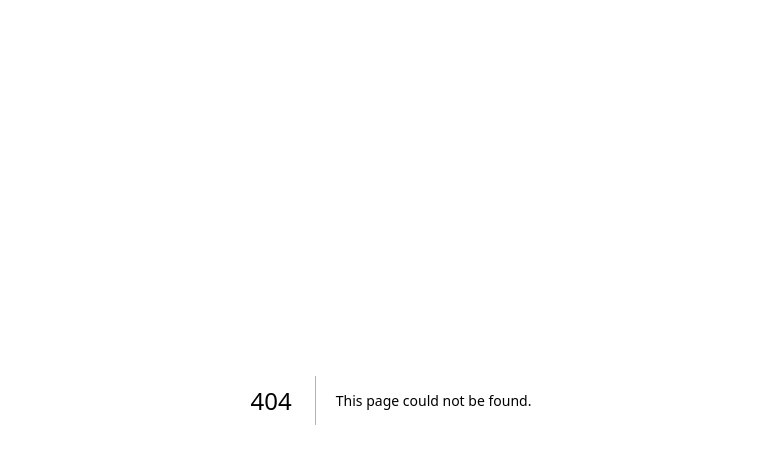
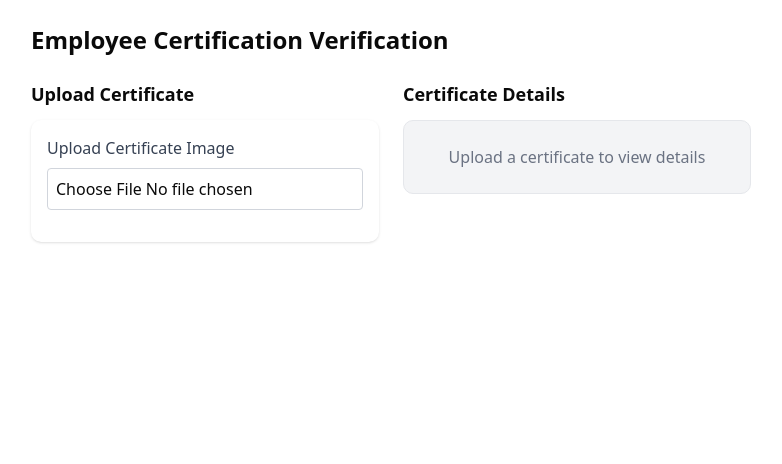
Before and after one commit to samjoshuadud/faculty-hackathon, a Next.js app: page /Example in a window 1280 px wide. Before the commit this address had no page. Shown: the top 464 px of the page, without its empty margins (249-1031 px from the left). Built offline with nearby package versions, Linux system fonts and the light colour scheme; no server answers.

Commit message:
Feat: Scanner Image

```diff
--- /dev/null
+++ b/app/Example/page.tsx
@@ -0,0 +1,117 @@
+'use client'
+import { useState } from 'react';
+import CertificationScanner from '@/app/components/Scanner';
+
+export default function Home() {
+  const [certData, setCertData] = useState({ name: '', expirationDate: '' });
+
+  const handleCertResults = (results) => {
+    console.log('Certificate results:', results);
+    setCertData(results);
+  };
+
+  return (
+    <div className="p-6 max-w-3xl mx-auto">
+      <h1 className="text-2xl font-bold mb-6">Employee Certification Verification</h1>
+
+      <div className="grid grid-cols-1 md:grid-cols-2 gap-6">
+        <div>
+          <h2 className="text-lg font-semibold mb-3">Upload Certificate</h2>
+          <CertificationScanner
+            onResultsChange={handleCertResults}
+            showPreview={true}
+            className="bg-gray-50"
+          />
+        </div>
+
+        <div>
+          <h2 className="text-lg font-semibold mb-3">Certificate Details</h2>
+
+          {certData.name || certData.expirationDate ? (
+            <div className="bg-white p-4 rounded-lg shadow-sm">
+              <div className="mb-4">
+                <label className="block text-gray-700 text-sm font-medium mb-1">Certification Name</label>
+                <input
+                  type="text"
+                  value={certData.name}
+                  onChange={(e) => setCertData({ ...certData, name: e.target.value })}
+                  className="w-full border border-gray-300 rounded p-2"
+                />
+              </div>
+
+              <div className="mb-4">
+                <label className="block text-gray-700 text-sm font-medium mb-1">Expiration Date</label>
+                <input
+                  type="text"
+                  value={certData.expirationDate}
+                  onChange={(e) => setCertData({ ...certData, expirationDate: e.target.value })}
+                  className="w-full border border-gray-300 rounded p-2"
+                  placeholder="MM/DD/YYYY"
+                />
+              </div>
+
+              <div className="mt-6">
+                <div className="flex items-center mb-2">
+                  <div className={`w-3 h-3 rounded-full mr-2 ${isExpired(certData.expirationDate) ? 'bg-red-500' : 'bg-green-500'}`}></div>
+                  <div className="text-sm font-medium">
+                    {isExpired(certData.expirationDate) ? 'Expired' : 'Valid'}
+                  </div>
+                </div>
+
+                {isExpired(certData.expirationDate) && (
+                  <div className="text-sm text-red-600">
+                    This certification has expired. Please request renewal.
+                  </div>
+                )}
+
+                {!isExpired(certData.expirationDate) && certData.expirationDate && (
+                  <div className="text-sm text-gray-600">
+                    Valid for {getDaysRemaining(certData.expirationDate)} more days
+                  </div>
+                )}
+              </div>
+
+              <button className="mt-4 w-full bg-blue-500 text-white py-2 rounded hover:bg-blue-600">
+                Save to Employee Record
+              </button>
+            </div>
+          ) : (
+            <div className="bg-gray-100 p-6 rounded-lg border border-gray-200 text-center text-gray-500">
+              Upload a certificate to view details
+            </div>
+          )}
+        </div>
+      </div>
+    </div>
+  );
+}
+
+// Helper functions
+function isExpired(dateStr) {
+  if (!dateStr) return false;
+
+  // Parse MM/DD/YYYY format
+  const parts = dateStr.split('/');
+  if (parts.length !== 3) return false;
+
+  const expirationDate = new Date(parts[2], parts[0] - 1, parts[1]);
+  const today = new Date();
+
+  return expirationDate < today;
+}
+
+function getDaysRemaining(dateStr) {
+  if (!dateStr) return 0;
+
+  // Parse MM/DD/YYYY format
+  const parts = dateStr.split('/');
+  if (parts.length !== 3) return 0;
+
+  const expirationDate = new Date(parts[2], parts[0] - 1, parts[1]);
+  const today = new Date();
+
+  const diffTime = expirationDate - today;
+  const diffDays = Math.ceil(diffTime / (1000 * 60 * 60 * 24));
+
+  return diffDays > 0 ? diffDays : 0;
+}
--- /dev/null
+++ b/app/components/Scanner.tsx
@@ -0,0 +1,123 @@
+'use client'
+import { useState } from 'react';
+import Tesseract from 'tesseract.js';
+import { GoogleGenerativeAI } from '@google/generative-ai';
+
+const genAI = new GoogleGenerativeAI(process.env.NEXT_PUBLIC_GEMINI_API_KEY!);
+const model = genAI.getGenerativeModel({ model: 'gemini-1.5-pro' });
+
+export default function CertificationScanner({
+  onResultsChange,
+  apiKey = process.env.NEXT_PUBLIC_GEMINI_API_KEY!,
+  showPreview = true,
+  className = ''
+}) {
+  const [file, setFile] = useState(null);
+  const [ocrResult, setOcrResult] = useState({ name: '', expirationDate: '' });
+  const [isProcessing, setIsProcessing] = useState(false);
+  const [imagePreview, setImagePreview] = useState(null);
+
+  const handleFileChange = (e) => {
+    const selectedFile = e.target.files[0];
+    if (selectedFile) {
+      setFile(selectedFile);
+
+      // Create preview URL for the image if preview is enabled
+      if (showPreview) {
+        const previewUrl = URL.createObjectURL(selectedFile);
+        setImagePreview(previewUrl);
+      }
+
+      // Auto-process if a file is selected
+      processImage(selectedFile);
+    }
+  };
+
+  const processImage = async (imageFile) => {
+    if (!imageFile) return;
+    setIsProcessing(true);
+
+    try {
+      // Perform OCR on the image
+      const { data: { text } } = await Tesseract.recognize(imageFile, 'eng', {
+        logger: (m) => console.log(m),
+      });
+
+      console.log('OCR Text:', text);
+
+      // Use Google's Generative AI to process the text
+      const prompt = `Extract structured information from this OCR text of a certification document.
+      I need the certification name and expiration date.
+      Text: ${text}
+      Return only the certification name and expiration date in this format:
+      Certification Name: [name]
+      Expiration Date: [date in MM/DD/YYYY format]`;
+
+      const result = await model.generateContent(prompt);
+      const processedText = result.response.text ? result.response.text() : '';
+
+      console.log('Processed Text:', processedText);
+
+      // Extract the information from the processed text
+      const expirationDate = extractExpirationDate(processedText);
+      const certName = extractCertificationName(processedText);
+
+      const results = { name: certName, expirationDate };
+      setOcrResult(results);
+
+      // Call the callback with the results if provided
+      if (onResultsChange) {
+        onResultsChange(results);
+      }
+    } catch (err) {
+      console.error('Error:', err);
+    } finally {
+      setIsProcessing(false);
+    }
+  };
+
+  const extractExpirationDate = (text) => {
+    const regex = /Expiration Date: (\d{2}\/\d{2}\/\d{4})/i;
+    const match = text.match(regex);
+    return match ? match[1] : '';
+  };
+
+  const extractCertificationName = (text) => {
+    const regex = /Certification Name: ([^\n]+)/i;
+    const match = text.match(regex);
+    return match ? match[1] : 'Unknown Certification';
+  };
+
+  return (
+    <div className={`p-4 bg-white rounded-lg shadow-sm ${className}`}>
+      <div className="mb-4">
+        <label className="block text-gray-700 mb-2">Upload Certificate Image</label>
+        <input
+          type="file"
+          onChange={handleFileChange}
+          className="w-full border border-gray-300 rounded p-2"
+          accept="image/*"
+          disabled={isProcessing}
+        />
+      </div>
+
+      {isProcessing && (
+        <div className="flex items-center justify-center py-4">
+          <div className="text-blue-500">Processing...</div>
+        </div>
+      )}
+
+      {showPreview && imagePreview && (
+        <div className="mb-4">
+          <div className="border border-gray-300 rounded-lg overflow-hidden">
+            <img
+              src={imagePreview}
+              alt="Certificate preview"
+              className="w-full h-64 object-contain"
+            />
+          </div>
+        </div>
+      )}
+    </div>
+  );
+}
--- a/app/layout.tsx
+++ b/app/layout.tsx
@@ -19,9 +19,9 @@ export default function RootLayout({
   children: React.ReactNode;
 }>) {
   return (
-    <html lang="en">
+    <html lang="en h-full">
       <body
-        className={`${geistSans.variable} ${geistMono.variable} antialiased`}
+        className={`${geistSans.variable} ${geistMono.variable} antialiased min-h-screen flex flex-col`}
       >
         <SessionProvider>{children}</SessionProvider>
       </body>
--- a/package.json
+++ b/package.json
@@ -9,6 +9,7 @@
     "lint": "next lint"
   },
   "dependencies": {
+    "@google/generative-ai": "^0.24.1",
     "@radix-ui/react-slot": "^1.2.2",
     "class-variance-authority": "^0.7.1",
     "clsx": "^2.1.1",
@@ -17,7 +18,8 @@
     "next-auth": "^4.24.11",
     "react": "^19.0.0",
     "react-dom": "^19.0.0",
-    "tailwind-merge": "^3.2.0"
+    "tailwind-merge": "^3.2.0",
+    "tesseract.js": "^6.0.1"
   },
   "devDependencies": {
     "@tailwindcss/postcss": "^4",
```
Also changed, not shown: 1 other file (tests, documents, lock files or other folders).
